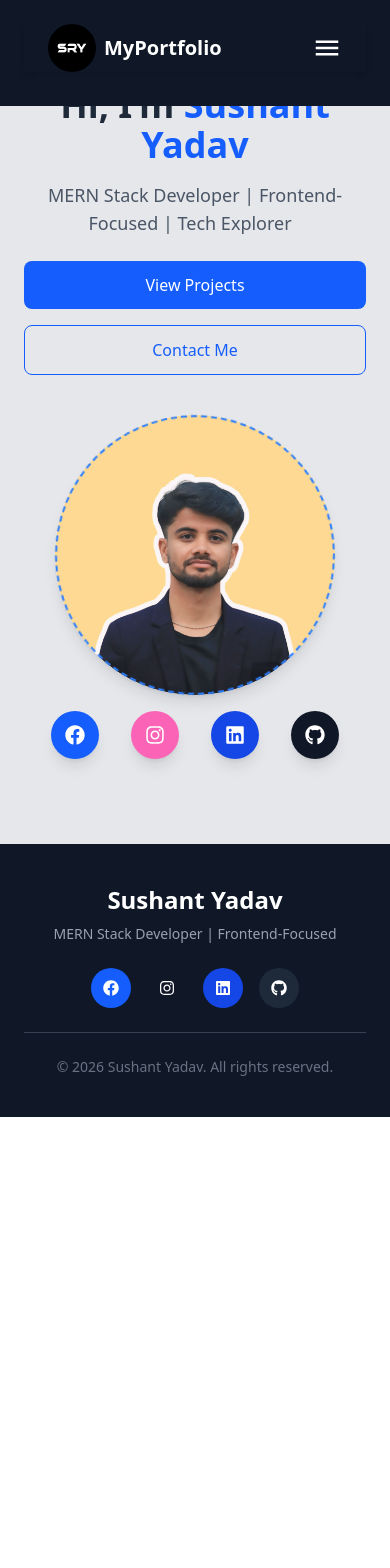
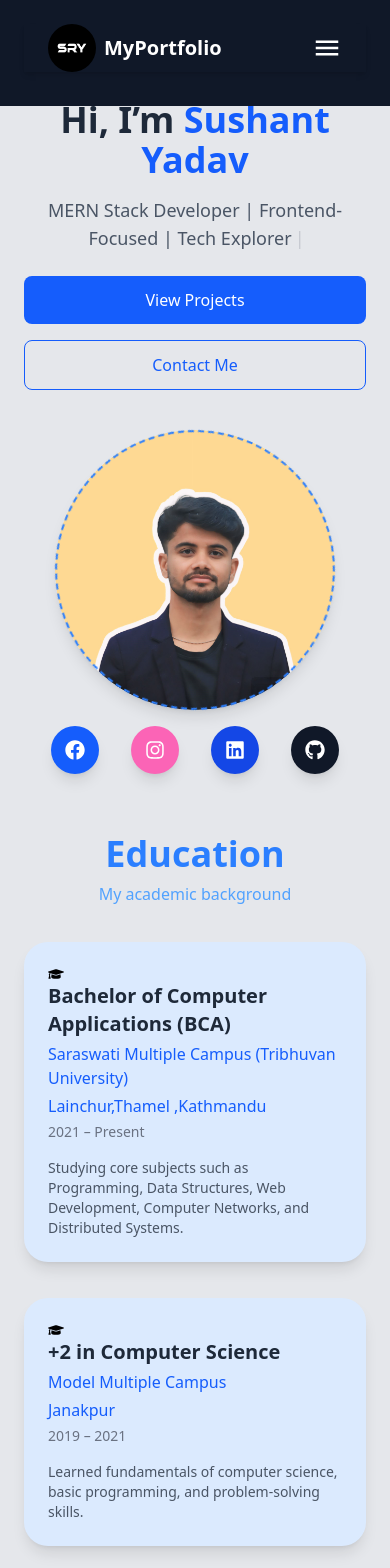
Before and after one commit to sushantyadav18/mainportfolio, a React (Vite) app: page / in a window 390 px wide. Shown: the top 1568 px of the page. Before the commit the page ends 1117 px from the top, so only its background shows below. Built offline with nearby package versions, Linux system fonts and the light colour scheme.

Commit message:
All component call in home page

```diff
--- a/src/components/Footer.jsx
+++ b/src/components/Footer.jsx
@@ -3,8 +3,8 @@ import { FaFacebook, FaInstagram, FaLinkedin, FaGithub } from "react-icons/fa";
 
 const Footer = () => {
   return (
-    <footer className="bg-gray-900 text-gray-300">
-      <div className="max-w-7xl mx-auto px-6 py-10">
+   <footer className="bg-gray-900 max-w-full text-gray-300">
+      <div className="">
 
         {/* Top Section */}
         <div className="flex flex-col md:flex-row items-center justify-between gap-6">
@@ -83,7 +83,7 @@ const Footer = () => {
 
       </div>
     </footer>
-  );
+  )
 };
 
 export default Footer;
--- a/src/pages/AboutUs.jsx
+++ b/src/pages/AboutUs.jsx
@@ -4,7 +4,7 @@ import { Link } from "react-router-dom";
 
 const About = () => {
   return (
-    <section className="bg-gray-200 min-h-screen py-30">
+    <section className="bg-gray-200 min-h-screen py-20">
       <div className="max-w-6xl mx-auto px-6">
 
         {/* Heading */}
--- a/src/pages/ContactUs.jsx
+++ b/src/pages/ContactUs.jsx
@@ -4,7 +4,7 @@ import { FaEnvelope, FaPhoneAlt, FaMapMarkerAlt } from "react-icons/fa";
 
 const ContactUs = () => {
   return (
-    <section className="min-h-screen bg-gray-100 py-20">
+    <section className="min-h-screen  bg-gray-100 py-20">
       <div className="max-w-6xl mx-auto px-6">
 
         {/* Heading */}
--- a/src/pages/Gallery.jsx
+++ b/src/pages/Gallery.jsx
@@ -34,7 +34,7 @@ const images = [
 const Gallery = () => {
   return (
     <section
-    className="bg-gray-100 py-16">
+    className="bg-gray-100  py-16">
       <div className="max-w-7xl mx-auto px-6">
 
         {/* Title */}
--- a/src/pages/Home.jsx
+++ b/src/pages/Home.jsx
@@ -1,29 +1,35 @@
 //import React from 'react'
-import { Typewriter } from "react-simple-typewriter"
+import { Typewriter } from "react-simple-typewriter";
 import { FaFacebook } from "react-icons/fa";
 import { FaInstagram } from "react-icons/fa";
 import { FaLinkedin } from "react-icons/fa6";
 import { FaGithub } from "react-icons/fa6";
 //import Project from "./Project";
 import { Link } from "react-router-dom";
+import Gallery from "./Gallery";
+import Education from "./Education";
+import Project from "./Project";
+import Skills from "./Skills";
+import AboutUs from "./AboutUs";
+import ContactUs from "./ContactUs";
 
 const Home = () => {
   return (
     <>
-   <div className="  bg-gray-200 w-full h-screen flex items-center">
+      <div className="  bg-gray-200 w-full lg:h-screen flex items-center">
         <div className="max-w-7xl mx-auto px-6">
-
           <div className="flex flex-col md:flex-row items-center gap-10">
-
             {/* Text Section */}
             <div className="text-center md:text-left">
-        <h1 className="text-4xl md:text-5xl font-bold text-gray-800">
+              <h1 className="text-4xl mt-25 lg:mt-20 md:text-5xl font-bold text-gray-800">
                 Hi, I’m <span className="text-blue-600">Sushant Yadav</span>
               </h1>
 
               <p className="mt-4 text-lg md:text-xl text-gray-600">
                 <Typewriter
-            words={["MERN Stack Developer | Frontend-Focused | Tech Explorer"]}
+                  words={[
+                    "MERN Stack Developer | Frontend-Focused | Tech Explorer",
+                  ]}
                   cursor
                   cursorType="|"
                   loop={0}
@@ -35,7 +41,10 @@ const Home = () => {
 
               {/* Buttons */}
               <div className="mt-6 flex flex-col sm:flex-row gap-4 justify-center md:justify-start">
-          <Link to="/projects" className="bg-blue-600 text-white px-6 py-3 rounded-lg hover:bg-blue-700 transition">
+                <Link
+                  to="/projects"
+                  className="bg-blue-600 text-white px-6 py-3 rounded-lg hover:bg-blue-700 transition"
+                >
                   View Projects
                 </Link>
                 <button className="border border-blue-600 text-blue-600 px-6 py-3 rounded-lg hover:bg-blue-600 hover:text-white transition">
@@ -50,26 +59,19 @@ const Home = () => {
                 src="1profile.jpg"
                 alt="profile"
                 className="w-70 h-70 m-auto md:w-80 md:h-80 object-cover rounded-full shadow-lg"
-
-
               />
 
               {/* Decorative Ring */}
-        <div className="absolute inset-0 m-auto md:w-80 md:h-80  lg:80 lg:80
+              <div
+                className="absolute inset-0 m-auto md:w-80 md:h-80  lg:80 lg:80
                         rounded-full border-2 border-dashed
                         border-blue-500 opacity-100
                         animate-[spin_12s_linear_infinite]
-                        hover:[animation-play-state:paused]">
-
-
+                        hover:[animation-play-state:paused]"
+              ></div>
             </div>
           </div>
-
-
-
-    </div>
-    <div className="mt-4 flex gap-8 justify-center md:justify-start">
-
+          <div className="mt-4 mb-10 flex gap-8 justify-center md:justify-start">
             {/* Facebook */}
             <a
               href="https://facebook.com"
@@ -122,13 +124,31 @@ const Home = () => {
           </div>
         </div>
       </div>
+      <div className="-mt-20">
+        <Education />
+      </div>
 
+      <div className="-mt-40">
+        <Gallery />
+      </div>
 
+      <div className="-mt-30">
+        <Skills />
+      </div>
 
+      <div className="-mt-40">
+        <Project />
+      </div>
 
+      <div className="-mt-40">
+        <AboutUs />
+      </div>
 
+      <div className="-mt-">
+        <ContactUs />
+      </div>
     </>
-  )
-}
+  );
+};
 
-export default Home
+export default Home;
--- a/src/pages/Project.jsx
+++ b/src/pages/Project.jsx
@@ -33,7 +33,7 @@ const projects = [
 
 const Project = () => {
   return (
-    <section className="bg-gray-200  py-20">
+    <section className="bg-gray-200   py-20">
       <div className="mx-auto  px-6 ">
         <motion.h1
           initial={{ opacity: 0, y: -30 }}
--- a/src/pages/Skills.jsx
+++ b/src/pages/Skills.jsx
@@ -70,7 +70,7 @@ const skillCategories = [
 
 const Skills = () => {
   return (
-    <section className="bg-gray-200 py-25">
+    <section className="bg-gray-200 py-25 ">
       <div className="max-w-7xl mx-auto px-6">
 
         {/* Title */}
```
Lines whose indentation alone changed are shown as unchanged.
